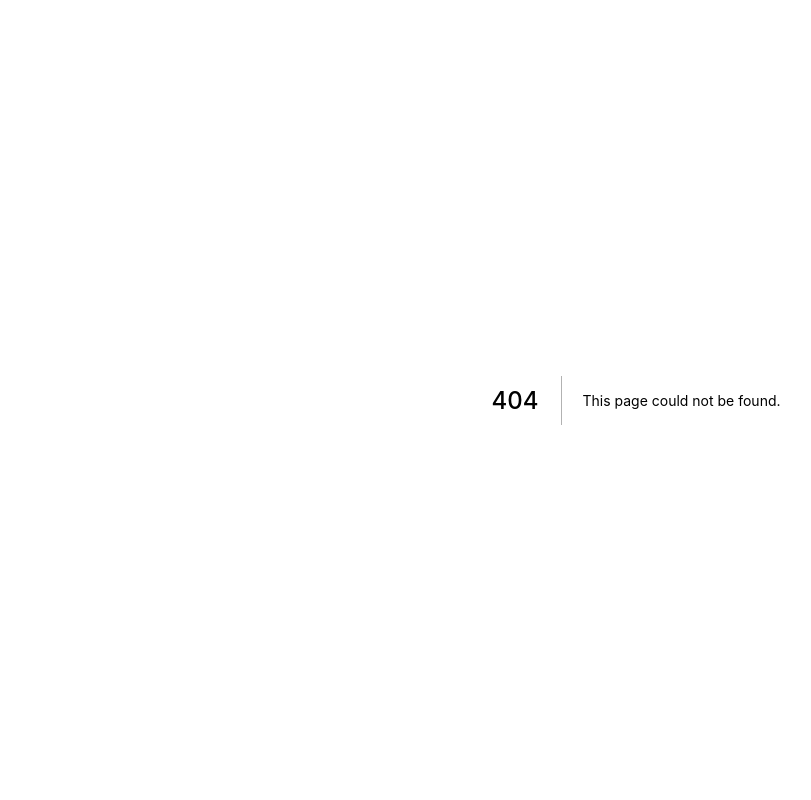
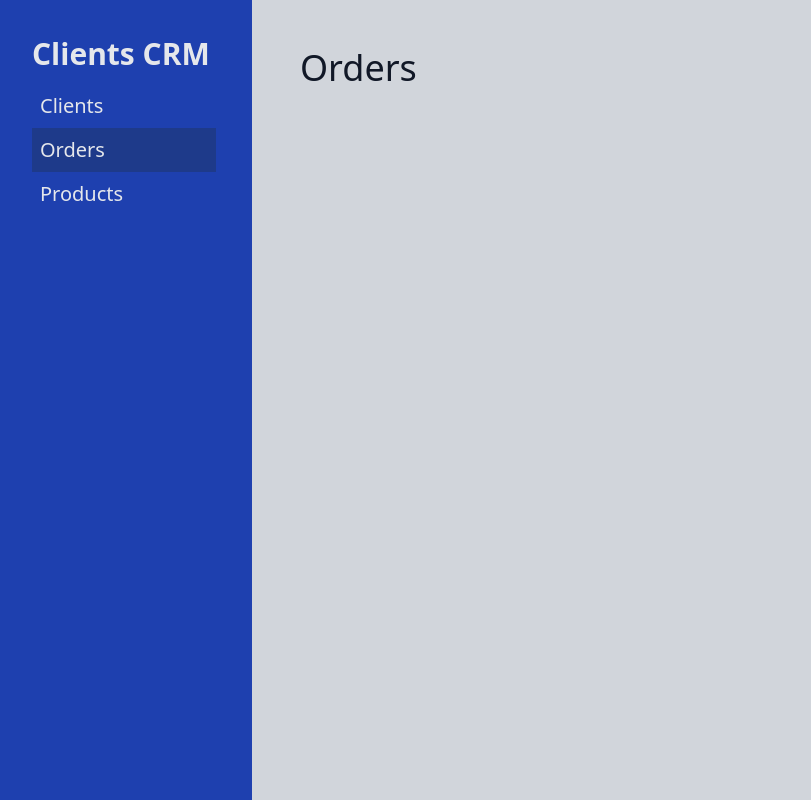
Before and after one commit to Vogric/test-crm, a Next.js app: page /orders in a window 1280 px wide. Before the commit this address had no page. Shown: the whole page, without its empty margins (4-815 px from the left). Built offline with nearby package versions, Linux system fonts and the light colour scheme.

Commit message:
New features
* A sidebar was created
* Sidebar navigation is performed
* The following pages were created: Orders, Products, SignIn, Login

```diff
--- a/components/Layout.js
+++ b/components/Layout.js
@@ -1,7 +1,10 @@
 import Head from "next/head";
+import { useRouter } from "next/router";
 import Sidebar from "./Sidebar";
 
 const Layout = ({ children }) => {
+  const { pathname } = useRouter();
+
   return (
     <>
       <Head>
@@ -17,9 +20,20 @@ const Layout = ({ children }) => {
           rel="stylesheet"
         />
       </Head>
-
-      <Sidebar />
-      {children}
+      {pathname === "/login" || pathname === "/signin" ? (
+        <div className="bg-blue-900 min-h-screen flex flex-column justify-center">
+          <div>{children}</div>
+        </div>
+      ) : (
+        <div className="bg-gray-300 min-h-screen">
+          <div className="flex min-h-screen">
+            <Sidebar />
+            <main className="sm:w-2/3 xl:w-4/5 sm:min-h-screen p-2">
+              {children}
+            </main>
+          </div>
+        </div>
+      )}
     </>
   );
 };
--- a/components/Sidebar.js
+++ b/components/Sidebar.js
@@ -1,8 +1,37 @@
+import Link from "next/link";
+import { useRouter } from "next/router";
+
 const Sidebar = () => {
+  const { pathname } = useRouter();
+
   return (
-    <>
-      <h1>Sidebar</h1>
-    </>
+    <aside className="bg-blue-800 sm:w-1/3 xl:w-1/5 sm:min-h-screen p-9">
+      <div>
+        <Link href="/">
+          <a className="text-gray-200 font-sans text-3xl font-semibold ">
+            Clients CRM
+          </a>
+        </Link>
+
+        <ul className="mt-3">
+          <li className={pathname === "/" ? "bg-blue-900 p-2" : "p-2"}>
+            <Link href="/">
+              <a className="text-gray-200 text-xl">Clients</a>
+            </Link>
+          </li>
+          <li className={pathname === "/orders" ? "bg-blue-900 p-2" : "p-2"}>
+            <Link href="/orders">
+              <a className="text-gray-200 text-xl">Orders</a>
+            </Link>
+          </li>
+          <li className={pathname === "/products" ? "bg-blue-900 p-2" : "p-2"}>
+            <Link href="/products">
+              <a className="text-gray-200 text-xl">Products</a>
+            </Link>
+          </li>
+        </ul>
+      </div>
+    </aside>
   );
 };
 
--- a/pages/about.js
+++ /dev/null
@@ -1,5 +0,0 @@
-const Nosotros = () => {
-  return <h1>About page</h1>;
-};
-
-export default Nosotros;
--- a/pages/api/hello.js
+++ /dev/null
@@ -1,6 +0,0 @@
-// Next.js API route support: https://nextjs.org/docs/api-routes/introduction
-
-export default (req, res) => {
-  res.statusCode = 200
-  res.json({ name: 'John Doe' })
-}
--- /dev/null
+++ b/pages/orders.js
@@ -0,0 +1,11 @@
+import Layout from "../components/Layout";
+
+const Orders = () => {
+  return (
+    <Layout>
+      <h1 className="text-gray-900 text-4xl p-10">Orders</h1>
+    </Layout>
+  );
+};
+
+export default Orders;
```
Also changed, not shown: pages/index.js (+7 -7 lines), pages/login.js (added, +13 -0 lines), pages/products.js (added, +11 -0 lines), pages/signin.js (added, +13 -0 lines), 1 other file (tests, documents, lock files or other folders).
